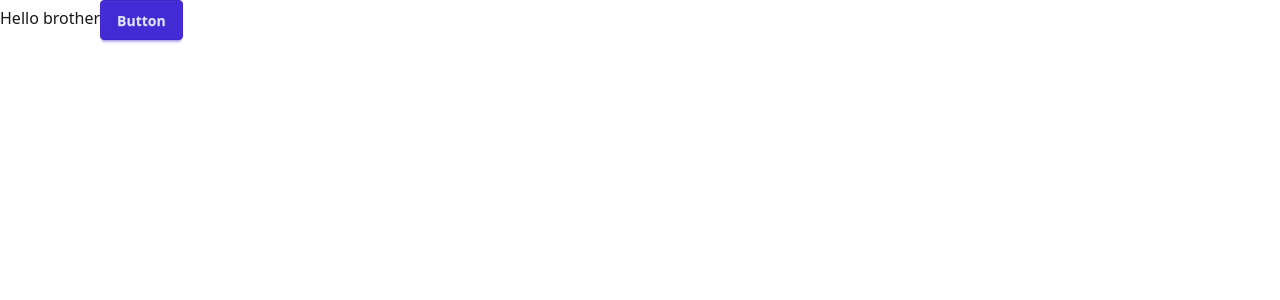
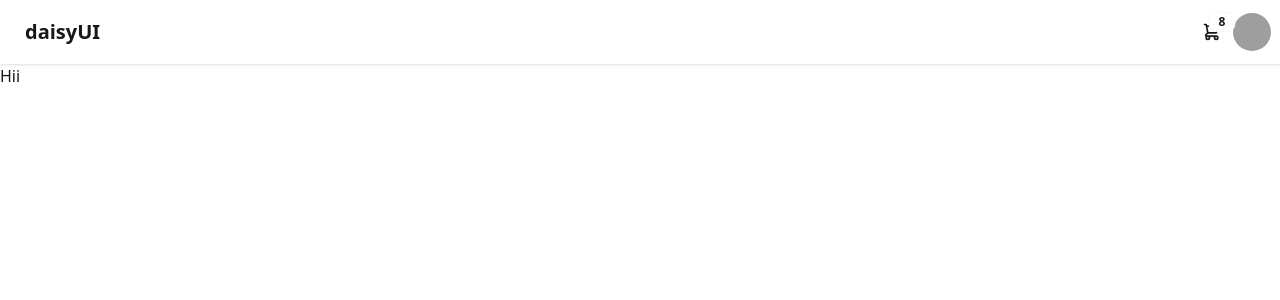
Before and after one commit to itsprodip/simple-blogs-react, a React (Vite) app: page / in a window 1280 px wide. Shown: the top 300 px of the page. Built offline with nearby package versions, Linux system fonts and the light colour scheme; grey boxes are pictures that could not be loaded.

Commit message:
api data loaded

```diff
--- a/index.html
+++ b/index.html
@@ -1,5 +1,5 @@
 <!doctype html>
-<html lang="en">
+<html lang="en" data-theme="light">
   <head>
     <meta charset="UTF-8" />
     <link rel="icon" type="image/svg+xml" href="/vite.svg" />
--- /dev/null
+++ b/public/Blogs.json
@@ -0,0 +1,52 @@
+[
+  {
+    "id": 1,
+    "cover": "https://picsum.photos/seed/book1/600/400",
+    "title": "Mastering JavaScript in 2025",
+    "author_img": "https://i.pravatar.cc/150?img=12",
+    "author": "Ariful Hasan",
+    "posted_date": "2025-02-14",
+    "reading_time": "7 min",
+    "hashtags": ["#javascript", "#webdev", "#coding"]
+  },
+  {
+    "id": 2,
+    "cover": "https://picsum.photos/seed/book2/600/400",
+    "title": "The Rise of AI Tools and How to Use Them",
+    "author_img": "https://i.pravatar.cc/150?img=5",
+    "author": "Sarah Khan",
+    "posted_date": "2025-03-02",
+    "reading_time": "5 min",
+    "hashtags": ["#ai", "#future", "#productivity"]
+  },
+  {
+    "id": 3,
+    "cover": "https://picsum.photos/seed/book3/600/400",
+    "title": "React Hooks: The Complete Beginner’s Guide",
+    "author_img": "https://i.pravatar.cc/150?img=8",
+    "author": "Jahidul Islam",
+    "posted_date": "2025-01-28",
+    "reading_time": "9 min",
+    "hashtags": ["#react", "#hooks", "#frontend"]
+  },
+  {
+    "id": 4,
+    "cover": "https://picsum.photos/seed/book4/600/400",
+    "title": "Building Scalable Backends with Django",
+    "author_img": "https://i.pravatar.cc/150?img=18",
+    "author": "Prodip Sarker",
+    "posted_date": "2025-04-10",
+    "reading_time": "11 min",
+    "hashtags": ["#django", "#backend", "#python"]
+  },
+  {
+    "id": 5,
+    "cover": "https://picsum.photos/seed/book5/600/400",
+    "title": "Why Tailwind CSS Is Taking Over Frontend",
+    "author_img": "https://i.pravatar.cc/150?img=22",
+    "author": "Nusrat Jahan",
+    "posted_date": "2025-04-01",
+    "reading_time": "6 min",
+    "hashtags": ["#tailwind", "#css", "#design"]
+  }
+]
--- a/src/App.jsx
+++ b/src/App.jsx
@@ -1,10 +1,11 @@
 import React from 'react';
-
+import Navbar from './Components/Navbar/Navbar'
+import Blogs from './Components/Blogs/Blogs';
 const App = () => {
   return (
     <div>
-      Hello brother
-      <button className='btn btn-primary'>Button</button>
+     <Navbar></Navbar>
+     <Blogs></Blogs>
     </div>
   );
 };
--- /dev/null
+++ b/src/Components/Blogs/Blogs.jsx
@@ -0,0 +1,18 @@
+import React, { useEffect } from 'react';
+
+const Blogs = () => {
+
+    useEffect(()=>{
+        fetch('Blogs.json')
+        .then(res=>res.json())
+        .then(data=>console.log(data))
+    },[])
+
+    return (
+        <div>
+            <h1>Hii</h1>
+        </div>
+    );
+};
+
+export default Blogs;
--- /dev/null
+++ b/src/Components/Navbar/Navbar.jsx
@@ -0,0 +1,89 @@
+import React from 'react';
+
+const Navbar = () => {
+    return (
+      <div>
+        <div className="navbar bg-base-100 shadow-sm">
+          <div className="flex-1">
+            <a className="btn btn-ghost text-xl">daisyUI</a>
+          </div>
+          <div className="flex-none">
+            <div className="dropdown dropdown-end">
+              <div
+                tabIndex={0}
+                role="button"
+                className="btn btn-ghost btn-circle"
+              >
+                <div className="indicator">
+                  <svg
+                    xmlns="http://www.w3.org/2000/svg"
+                    className="h-5 w-5"
+                    fill="none"
+                    viewBox="0 0 24 24"
+                    stroke="currentColor"
+                  >
+                    {" "}
+                    <path
+                      strokeLinecap="round"
+                      strokeLinejoin="round"
+                      strokeWidth="2"
+                      d="M3 3h2l.4 2M7 13h10l4-8H5.4M7 13L5.4 5M7 13l-2.293 2.293c-.63.63-.184 1.707.707 1.707H17m0 0a2 2 0 100 4 2 2 0 000-4zm-8 2a2 2 0 11-4 0 2 2 0 014 0z"
+                    />{" "}
+                  </svg>
+                  <span className="badge badge-sm indicator-item">8</span>
+                </div>
+              </div>
+              <div
+                tabIndex={0}
+                className="card card-compact dropdown-content bg-base-100 z-1 mt-3 w-52 shadow"
+              >
+                <div className="card-body">
+                  <span className="text-lg font-bold">8 Items</span>
+                  <span className="text-info">Subtotal: $999</span>
+                  <div className="card-actions">
+                    <button className="btn btn-primary btn-block">
+                      View cart
+                    </button>
+                  </div>
+                </div>
+              </div>
+            </div>
+            <div className="dropdown dropdown-end">
+              <div
+                tabIndex={0}
+                role="button"
+                className="btn btn-ghost btn-circle avatar"
+              >
+                <div className="w-10 rounded-full">
+                  <img
+                    alt="Tailwind CSS Navbar component"
+                    src="https://img.daisyui.com/images/stock/photo-1534528741775-53994a69daeb.webp"
+                  />
+                </div>
+              </div>
+              <ul
+                tabIndex="-1"
+                className="menu menu-sm dropdown-content bg-base-100 rounded-box z-1 mt-3 w-52 p-2 shadow"
+              >
+                <li>
+                  <a className="justify-between">
+                    Profile
+                    <span className="badge">New</span>
+                  </a>
+                </li>
+                <li>
+                  <a>Settings</a>
+                </li>
+                <li>
+                  <a>Logout</a>
+                </li>
+              </ul>
+            </div>
+          </div>
+        </div>
+
+      </div>
+    );
+};
+
+export default Navbar;
```
